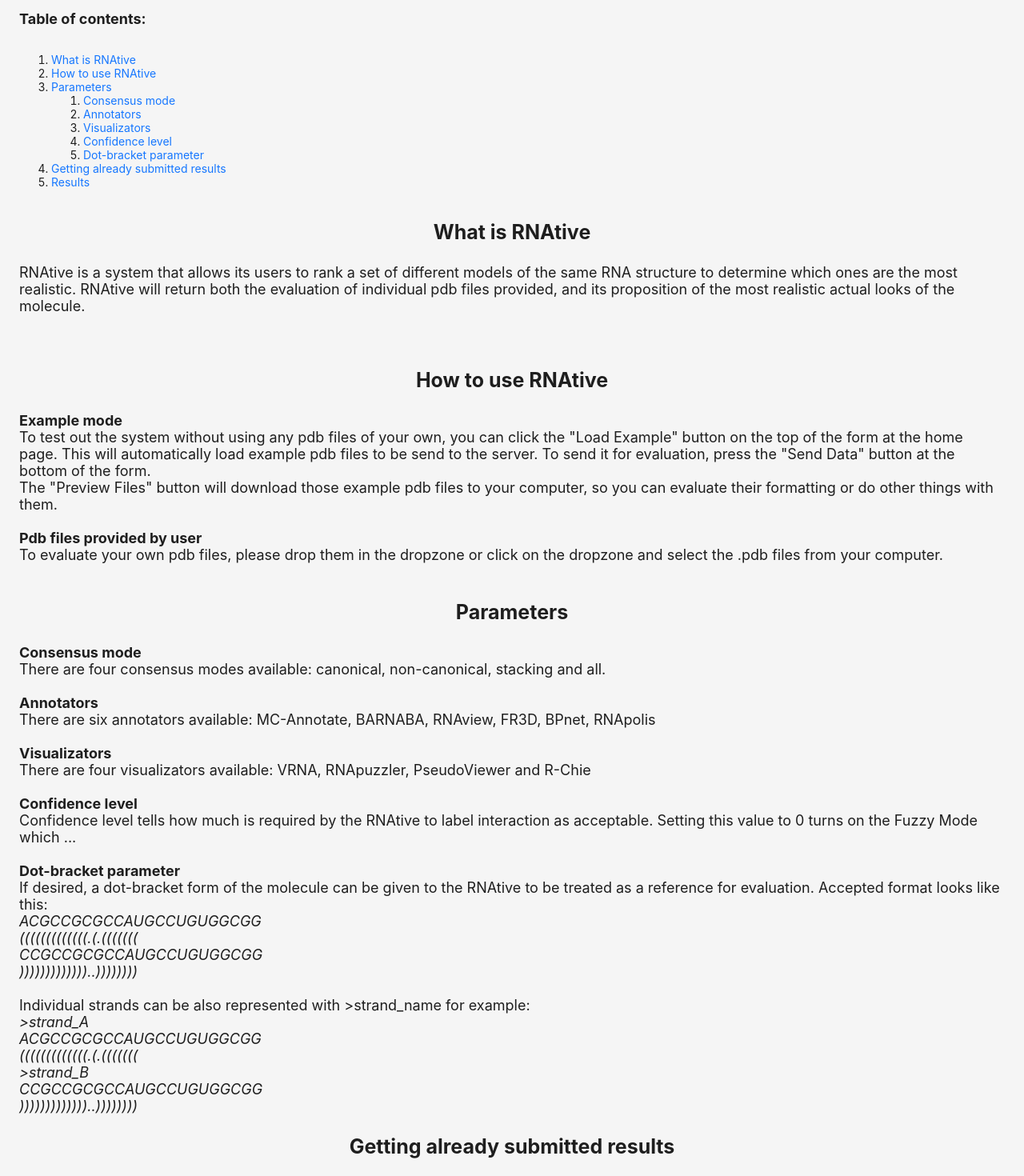
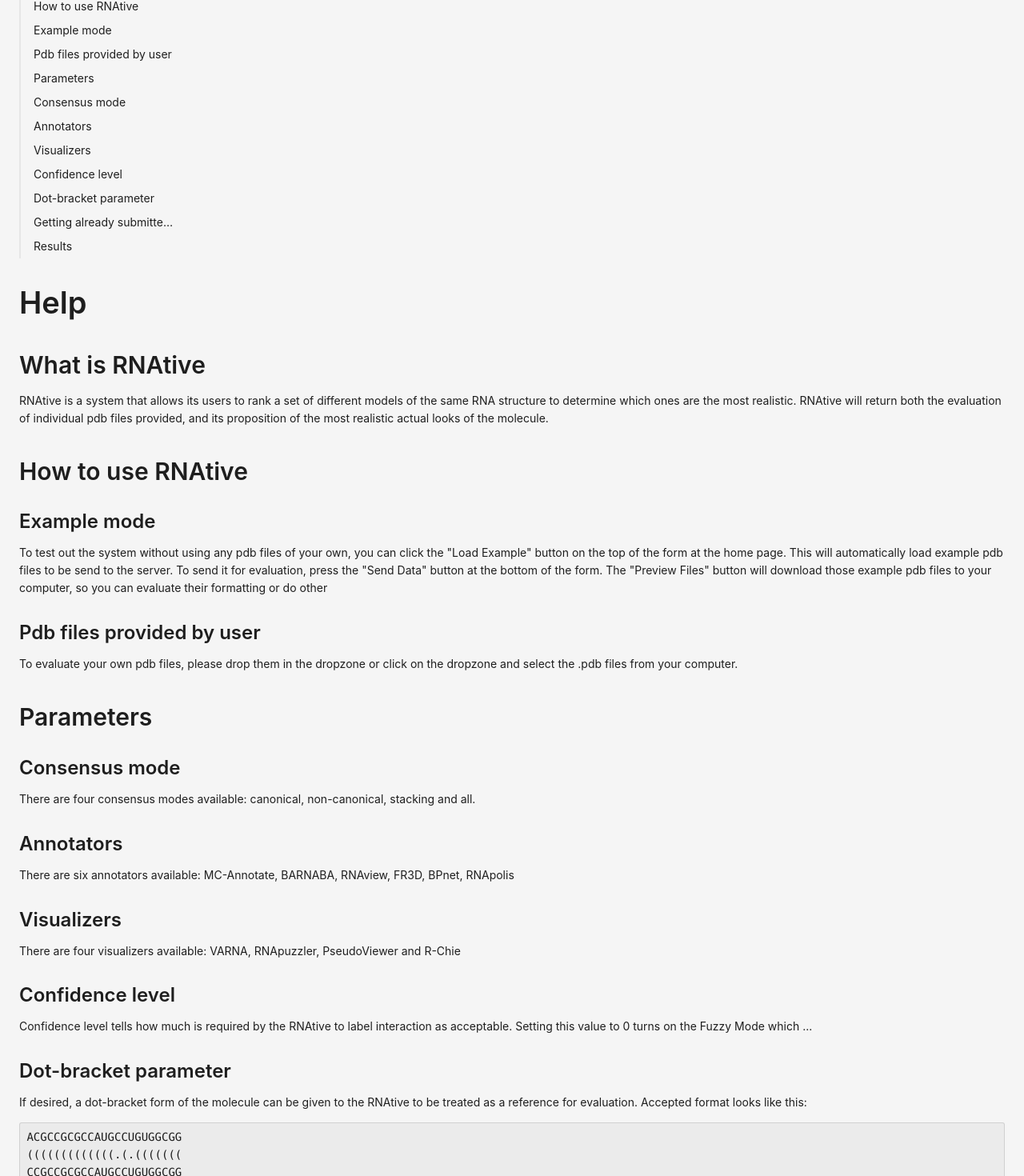
Before and after one commit to tzok/RNAtive, a React (Create React App) app in the folder my-app/: page /Help in a window 1280 px wide. Shown: the part 155-1625 px from the top of the page at 80% size. Built offline with nearby package versions, Linux system fonts and the light colour scheme.

Commit message:
fix: Wrap adjacent JSX elements in fragment in Help component

```diff
--- a/my-app/src/Help.js
+++ b/my-app/src/Help.js
@@ -1,227 +1,79 @@
 import "./App.css";
+import {Anchor, Typography} from "antd";
+import {useEffect, useState} from "react";
+const { Title, Paragraph, Text, Link } = Typography;
 
 const Help = () => {
+ const [headings, setHeadings] = useState([]);
+
+ useEffect(() => {
+    // Get all Title elements
+    const elements = document.querySelectorAll('h1, h2, h3, h4, h5');
+    const items = Array.from(elements).map((element) => ({
+      id: element.id,
+      text: element.textContent,
+      level: parseInt(element.tagName.charAt(1))
+    }));
+    setHeadings(items);
+  }, []);
+
   return (
-    <div>
-      <header className="App-header">
-        <div class="rounded-border">
-          <p
-            style={{
-              fontSize: "25px",
-              display: "flex",
-              alignItems: "center",
-              justifyContent: "center",
-            }}
-          >
-            <b>HELP</b>
-          </p>
+    <>
+      <div style={{ width: 200, position: 'sticky', top: 20 }}>
+        <Anchor>
+          {headings.map((heading) => (
+            <Anchor.Link
+              key={heading.id}
+              href={`#${heading.id}`}
+              title={heading.text}
+              style={{ paddingLeft: `${(heading.level - 1) * 15}px` }}
+            />
+          ))}
+        </Anchor>
+      </div>
 
-          <p
-            style={{
-              fontSize: "18px",
-            }}
-          >
-            <b>Table of contents:</b>
-          </p>
-          <div
-            class="toc"
-            style={{
-              display: "flex",
-              alignItems: "left",
-              justifyContent: "left",
-            }}
-          >
-            <ol>
-              <li>
-                <a href="#dolor1">What is RNAtive</a>
-              </li>
-              <li>
-                <a href="#dolor2">How to use RNAtive</a>
-              </li>
-              <li>
-                <a href="#dolor3">Parameters</a>
-                <ol>
-                  <li>
-                    <a href="#subdolor3-1">Consensus mode</a>
-                  </li>
-                  <li>
-                    <a href="#subdolor3-2">Annotators</a>
-                  </li>
-                  <li>
-                    <a href="#subdolor3-3">Visualizators</a>
-                  </li>
-                  <li>
-                    <a href="#subdolor3-4">Confidence level</a>
-                  </li>
-                  <li>
-                    <a href="#subdolor3-5">Dot-bracket parameter</a>
-                  </li>
-                </ol>
-              </li>
-              <li>
-                <a href="#dolor4">Getting already submitted results</a>
-              </li>
-              <li>
-                <a href="#dolor5">Results</a>
-              </li>
-            </ol>
-          </div>
-          <p
-            id="dolor1"
-            style={{
-              fontSize: "25px",
-              display: "flex",
-              alignItems: "center",
-              justifyContent: "center",
-            }}
-          >
-            <b>What is RNAtive</b>
-          </p>
-          <p
-            style={{
-              fontSize: "18px",
-            }}
-          >
-            RNAtive is a system that allows its users to rank a set of different
-            models of the same RNA structure to determine which ones are the
-            most realistic. RNAtive will return both the evaluation of
-            individual pdb files provided, and its proposition of the most
-            realistic actual looks of the molecule.
-            <br></br>
-            {/* <div
-              style={{
-                display: "flex",
-                alignItems: "center",
-                justifyContent: "center",
-              }}
-            >
-              <img src={logo} className="App-logo" alt="logo" />
-            </div> */}
-            <br></br>
-            <br></br>
-            <p
-              id="dolor2"
-              style={{
-                fontSize: "25px",
-                display: "flex",
-                alignItems: "center",
-                justifyContent: "center",
-              }}
-            >
-              <b>How to use RNAtive</b>
-            </p>
-            <b>Example mode</b>
-            <br></br>
-            To test out the system without using any pdb files of your own, you
-            can click the "Load Example" button on the top of the form at the
-            home page. This will automatically load example pdb files to be send
-            to the server. To send it for evaluation, press the "Send Data"
-            button at the bottom of the form.
-            <br></br>
-            The "Preview Files" button will download those example pdb files to
-            your computer, so you can evaluate their formatting or do other
-            things with them.
-            <br></br>
-            <br></br>
-            <b>Pdb files provided by user</b>
-            <br></br>
-            To evaluate your own pdb files, please drop them in the dropzone or
-            click on the dropzone and select the .pdb files from your computer.
-            <br></br>
-            <br></br>
-            <p
-              id="dolor3"
-              style={{
-                fontSize: "25px",
-                display: "flex",
-                alignItems: "center",
-                justifyContent: "center",
-              }}
-            >
-              <b>Parameters</b>
-            </p>
-            <b id="subdolor3-1">Consensus mode</b>
-            <br></br>
-            There are four consensus modes available: canonical, non-canonical,
-            stacking and all.
-            <br></br>
-            <br></br>
-            <b id="subdolor3-2">Annotators</b>
-            <br></br>
-            There are six annotators available: MC-Annotate, BARNABA, RNAview,
-            FR3D, BPnet, RNApolis
-            <br></br>
-            <br></br>
-            <b id="subdolor3-3">Visualizators</b>
-            <br></br>
-            There are four visualizators available: VRNA, RNApuzzler,
-            PseudoViewer and R-Chie
-            <br></br>
-            <br></br>
-            <b id="subdolor3-4">Confidence level</b>
-            <br></br>
-            Confidence level tells how much is required by the RNAtive to label
-            interaction as acceptable. Setting this value to 0 turns on the
-            Fuzzy Mode which ...
-            <br></br>
-            <br></br>
-            <b id="subdolor3-5">Dot-bracket parameter </b>
-            <br></br>
-            If desired, a dot-bracket form of the molecule can be given to the
-            RNAtive to be treated as a reference for evaluation. Accepted format
-            looks like this: <br></br>
-            <i>
-              ACGCCGCGCCAUGCCUGUGGCGG<br></br>
-              (((((((((((((.(.(((((((<br></br>
-              CCGCCGCGCCAUGCCUGUGGCGG<br></br>
-              )))))))))))))..))))))))<br></br>
-            </i>
-            <br></br>
-            Individual strands can be also represented with {">"}strand_name for
-            example: <br></br>
-            <i>
-              {">"}strand_A<br></br>
-              ACGCCGCGCCAUGCCUGUGGCGG<br></br>
-              (((((((((((((.(.(((((((<br></br>
-              {">"}strand_B<br></br>
-              CCGCCGCGCCAUGCCUGUGGCGG<br></br>
-              )))))))))))))..))))))))<br></br>
-            </i>
-            <p
-              id="dolor4"
-              style={{
-                fontSize: "25px",
-                display: "flex",
-                alignItems: "center",
-                justifyContent: "center",
-              }}
-            >
-              <b>Getting already submitted results</b>
-            </p>
-            Once the data has been submitted, url of the site changes. The
-            request id is added to it. To access answers from a different
-            device, or to return to them later, one can simply copy that url and
-            paste it later/elsewhere. There is also a "get already calculated
-            results:" option at the bottom of the form. To access results from
-            there, just paste the id (text after the "/" sign in the url). ID is
-            also presented at the results page at "Your unique code:".
-            <br></br>
-            <br></br>
-            <p
-              id="dolor5"
-              style={{
-                fontSize: "25px",
-                display: "flex",
-                alignItems: "center",
-                justifyContent: "center",
-              }}
-            >
-              <b>Results</b>
-            </p>
-            RNAtive returns the following:
+      <Typography>
+      <Title>Help</Title>
+      <Title level={2}>What is RNAtive</Title>
+      <Paragraph>RNAtive is a system that allows its users to rank a set of different models of the same RNA structure to determine which ones are the most realistic. RNAtive will return both the evaluation of individual pdb files provided, and its proposition of the most realistic actual looks of the molecule.</Paragraph>
+      <Title level={2}>How to use RNAtive</Title>
+      <Title level={3}>Example mode</Title>
+      <Paragraph>To test out the system without using any pdb files of your own, you can click the "Load Example" button on the top of the form at the home page. This will automatically load example pdb files to be send to the server. To send it for evaluation, press the "Send Data" button at the bottom of the form. The "Preview Files" button will download those example pdb files to your computer, so you can evaluate their formatting or do other</Paragraph>
+      <Title level={3}>Pdb files provided by user</Title>
+      <Paragraph>To evaluate your own pdb files, please drop them in the dropzone or click on the dropzone and select the .pdb files from your computer.</Paragraph>
+      <Title level={2}>Parameters</Title>
+      <Title level={3}>Consensus mode</Title>
+        <Paragraph>There are four consensus modes available: canonical, non-canonical, stacking and all.</Paragraph>
+      <Title level={3}>Annotators</Title>
+        <Paragraph>There are six annotators available: MC-Annotate, BARNABA, RNAview, FR3D, BPnet, RNApolis</Paragraph>
+      <Title level={3}>Visualizers</Title>
+        <Paragraph>There are four visualizers available: VARNA, RNApuzzler, PseudoViewer and R-Chie</Paragraph>
+      <Title level={3}>Confidence level</Title>
+        <Paragraph>Confidence level tells how much is required by the RNAtive to label interaction as acceptable. Setting this value to 0 turns on the Fuzzy Mode which ...</Paragraph>
+      <Title level={3}>Dot-bracket parameter</Title>
+        <Paragraph>If desired, a dot-bracket form of the molecule can be given to the RNAtive to be treated as a reference for evaluation. Accepted format looks like this:</Paragraph>
+        <pre>
+          ACGCCGCGCCAUGCCUGUGGCGG<br/>
+          (((((((((((((.(.(((((((<br/>
+          CCGCCGCGCCAUGCCUGUGGCGG<br/>
+          )))))))))))))..))))))))
+        </pre>
+        Individual strands can be also represented with {">"}strand_name for example: <br></br>
+        <pre>
+          {">"}strand_A<br/>
+          ACGCCGCGCCAUGCCUGUGGCGG<br/>
+          (((((((((((((.(.(((((((<br/>
+          {">"}strand_B<br/>
+          CCGCCGCGCCAUGCCUGUGGCGG<br/>
+          )))))))))))))..))))))))
+        </pre>
+      <Title level={2}>Getting already submitted results</Title>
+        <Paragraph>Once the data has been submitted, url of the site changes. The request id is added to it. To access answers from a different device, or to return to them later, one can simply copy that url and paste it later/elsewhere. There is also a "get already calculated results:" option at the bottom of the form. To access results from there, just paste the id (text after the "/" sign in the url). ID is also presented at the results page at "Your unique code:".</Paragraph>
+      <Title level={2}>Results</Title>
+        <Paragraph>RNAtive returns the following:</Paragraph>
         <ol>
           <li>Id code of this computation</li>
-              <li>Visualization by the selected visualizator</li>
+          <li>Visualization by the selected visualizer</li>
           <li>Cannonical pairs in consensus molecule</li>
           <li>Non cannonical pairs in consensus molecule</li>
           <li>Stackings for the consensus molecule</li>
@@ -237,12 +89,8 @@
             </ol>
           </li>
         </ol>
-            <br></br>
-            <br></br>
-          </p>
-        </div>
-      </header>
-    </div>
+      </Typography>
+    </>
   );
 };
 export default Help;
```
Lines whose indentation alone changed are shown as unchanged.
